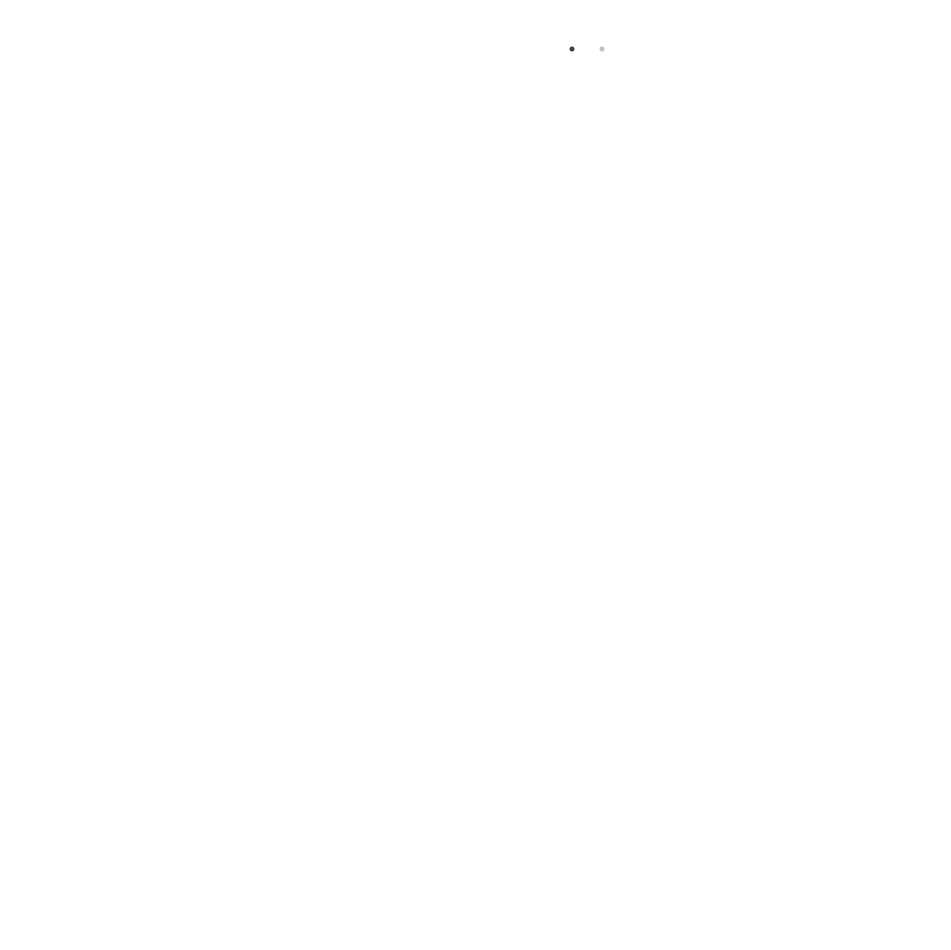
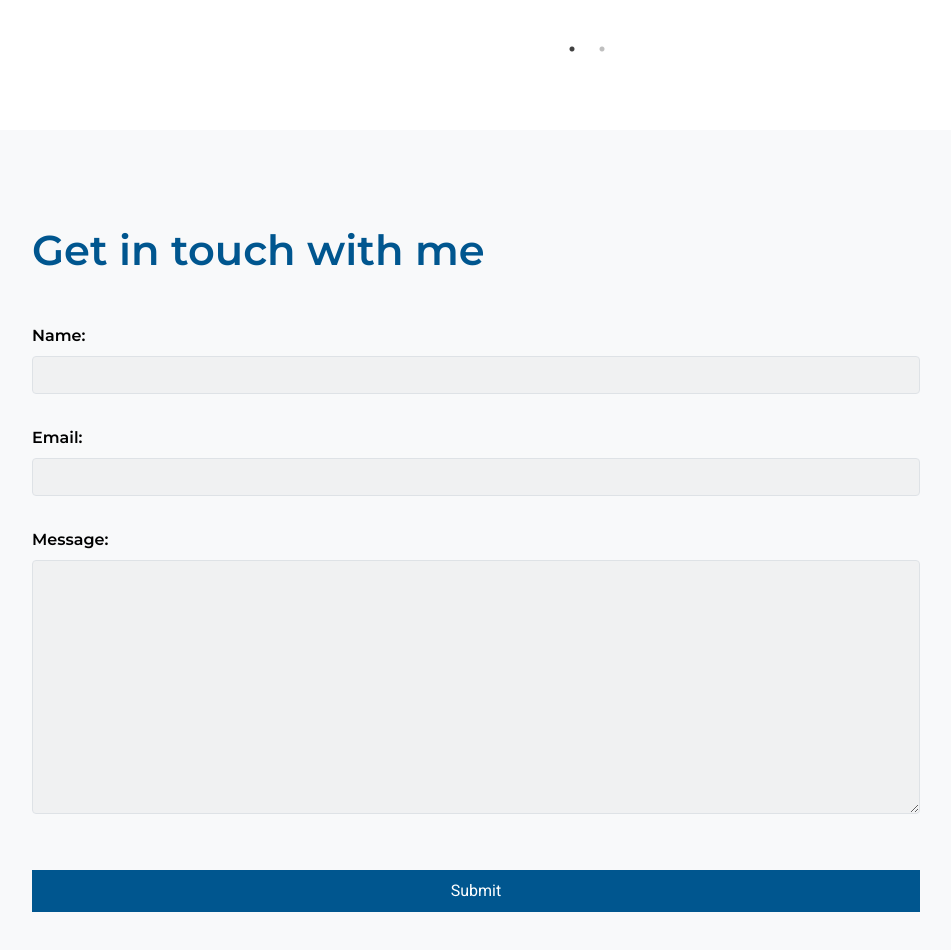
Before and after one commit to yewyewXD/portfolio-v2, a React (Create React App) app: page / in a window 1280 px wide. Shown: the part 2600-3550 px from the top of the page, without its empty margins (53-1004 px from the left). Before the commit the page ends 2730 px from the top, so only its background shows below. Built offline with nearby package versions, Linux system fonts and the light colour scheme.

Commit message:
static contact

```diff
--- a/src/App.js
+++ b/src/App.js
@@ -5,6 +5,7 @@ import "aos/dist/aos.css";
 import Project from "./components/section/Project";
 import Skill from "./components/section/Skill";
 import Testimonial from "./components/section/Testimonial";
+import Contact from "./components/section/Contact";
 
 function App() {
   useEffect(() => {
@@ -17,6 +18,7 @@ function App() {
         <Project />
         <Skill />
         <Testimonial />
+        <Contact />
       </main>
     </>
   );
--- /dev/null
+++ b/src/components/section/Contact.jsx
@@ -0,0 +1,124 @@
+/* eslint-disable */
+
+import React, { useState, useRef } from "react";
+
+export default function Contact() {
+  const [emailErr, setEmailErr] = useState(null);
+  const [nameErr, setNameErr] = useState(null);
+  const [msgErr, setMsgErr] = useState(null);
+  const nameElRef = useRef();
+  const emailElRef = useRef();
+  const messageElRef = useRef();
+
+  async function handleContactSubmit(e) {
+    e.preventDefault();
+
+    // Initialize
+    if (emailErr || nameErr || msgErr) {
+      setNameErr(null);
+      setEmailErr(null);
+      setMsgErr(null);
+    }
+    const name = nameElRef.current.value;
+    const email = emailElRef.current.value;
+    const message = messageElRef.current.value;
+
+    // Validation
+    if (formValidation(name, email, message)) {
+      document.getElementById("contactForm").submit();
+    }
+  }
+
+  function formValidation(name, email, message) {
+    let validationErrCount = 0;
+    if (!name) {
+      setNameErr("Please fill in this field");
+      validationErrCount++;
+    }
+
+    if (!message) {
+      setMsgErr("Please fill in this field");
+      validationErrCount++;
+    }
+
+    if (!email) {
+      setEmailErr("Please fill in this field");
+      validationErrCount++;
+    } else if (
+      !/^(([^<>()\[\]\\.,;:\s@"]+(\.[^<>()\[\]\\.,;:\s@"]+)*)|(".+"))@((\[[0-9]{1,3}\.[0-9]{1,3}\.[0-9]{1,3}\.[0-9]{1,3}\])|(([a-zA-Z\-0-9]+\.)+[a-zA-Z]{2,}))$/.test(
+        email
+      )
+    ) {
+      setEmailErr("Please use a valid email");
+      validationErrCount++;
+    }
+
+    return validationErrCount === 0;
+  }
+
+  return (
+    <section id="contact" className="py-5 bg-light">
+      <div className="container my-sm-5 my-3">
+        <h1 className="mb-5 text-sm-left text-center">Get in touch with me</h1>
+        <form
+          id="contactForm"
+          name="contact"
+          onSubmit={handleContactSubmit}
+          data-aos="fade-in"
+          method="post"
+        >
+          <input type="hidden" name="form-name" value="contact" />
+          <div className="form-group">
+            <label htmlFor="name">
+              <b>Name:</b>
+            </label>
+            <input
+              id="name"
+              type="text"
+              name="name"
+              className={`form-control border ${nameErr && "border-danger"}`}
+              ref={nameElRef}
+            />
+            {nameErr && <small className="text-danger">{nameErr}</small>}
+          </div>
+
+          <div className="form-group">
+            <label htmlFor="email">
+              <b>Email:</b>
+            </label>
+            <input
+              id="email"
+              type="text"
+              name="email"
+              className={`form-control border ${emailErr && "border-danger"}`}
+              ref={emailElRef}
+            />
+            {emailErr && <small className="text-danger">{emailErr}</small>}
+          </div>
+
+          <div className="form-group">
+            <label htmlFor="message">
+              <b>Message:</b>
+            </label>
+            <textarea
+              id="message"
+              name="message"
+              cols="30"
+              rows="10"
+              className={`form-control border ${msgErr && "border-danger"}`}
+              ref={messageElRef}
+            ></textarea>
+            {msgErr && <small className="text-danger">{msgErr}</small>}
+          </div>
+
+          <button
+            type="submit"
+            className="btn btn-md btn-primary contact-btn w-100 mt-4"
+          >
+            Submit
+          </button>
+        </form>
+      </div>
+    </section>
+  );
+}
```
